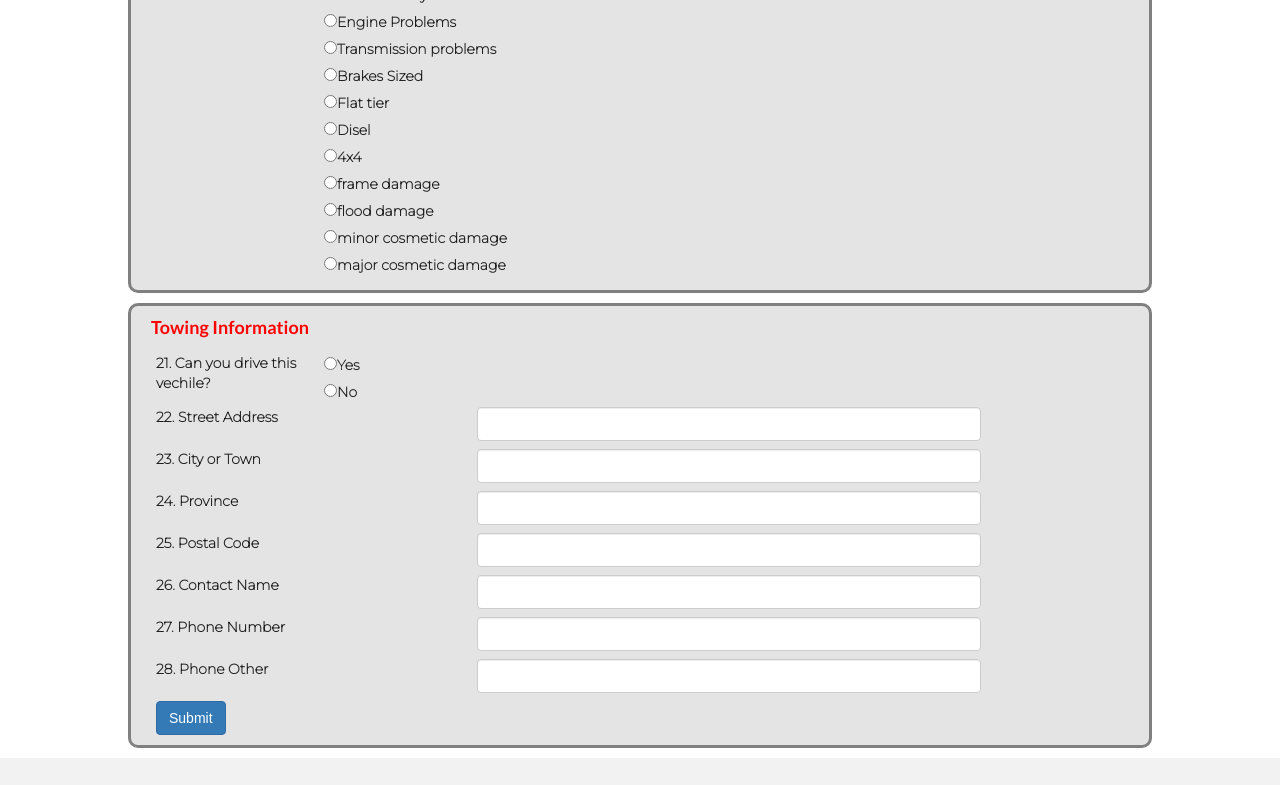
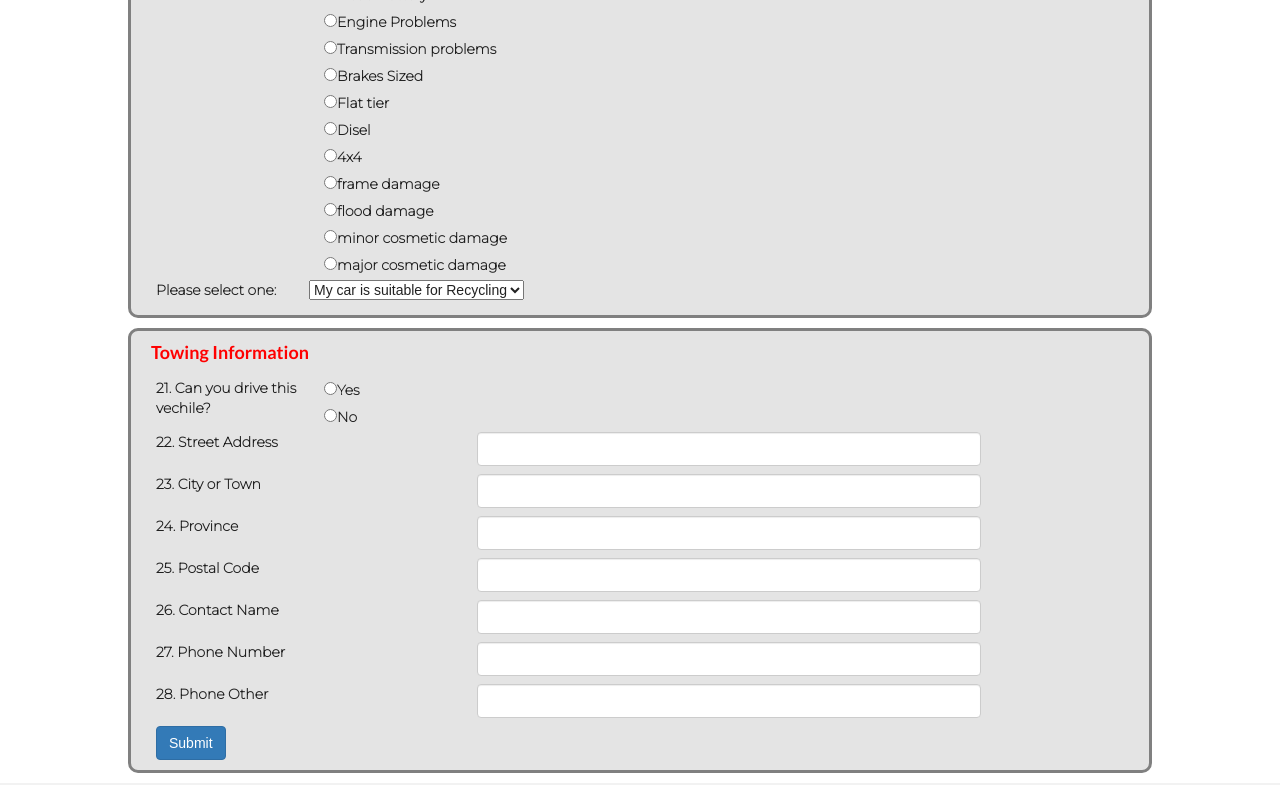
Before and after one commit to Fasih123456/goddt14, a React (Create React App) app: page /DonateToday in a window 1280 px wide. Shown: the part 1443-2228 px from the top of the page. Built offline with nearby package versions, Linux system fonts and the light colour scheme.

Commit message:
added recycling option to donatetoday

```diff
--- a/src/components/Form.js
+++ b/src/components/Form.js
@@ -58,9 +58,9 @@ function HorizontalExample() {
 
 
         <div className='group'>
-        <u>Skip this question you enter no to question 1</u>
+        <u style={{paddingLeft: "13px"}}>Skip this question you enter no to question 1</u>
         <FormText
-          title="            4. You have noted that you are not the registered owner of the vehicle. Please explain the
+          title="4. You have noted that you are not the registered owner of the vehicle. Please explain the
             circumstance of this car(Ex: Abdoned Vechile, on behalf of family member, power of
             attoerny)"
           placeholder="yo"
@@ -175,6 +175,18 @@ function HorizontalExample() {
               id="formHorizontalRadios2"
             />
           </Col>
+
+
+          <Form.Label column sm={2}>
+              Please select one:
+          </Form.Label>
+
+          <Form.Select>
+            <option>My car is suitable for Recycling</option>
+            <option>My car is suitable for Donating</option>
+            <option>Please decide for me</option>
+          </Form.Select>
+
         </Form.Group>
         </div>
         <div className='group'>
--- a/src/css/donatetoday.css
+++ b/src/css/donatetoday.css
@@ -26,3 +26,11 @@
 .col-lg-1, .col-lg-10, .col-lg-11, .col-lg-12, .col-lg-2, .col-lg-3, .col-lg-4, .col-lg-5, .col-lg-6, .col-lg-7, .col-lg-8, .col-lg-9, .col-md-1, .col-md-10, .col-md-11, .col-md-12, .col-md-2, .col-md-3, .col-md-4, .col-md-5, .col-md-6, .col-md-7, .col-md-8, .col-md-9, .col-sm-1, .col-sm-10, .col-sm-11, .col-sm-12, .col-sm-2, .col-sm-3, .col-sm-4, .col-sm-5, .col-sm-6, .col-sm-7, .col-sm-8, .col-sm-9, .col-xs-1, .col-xs-10, .col-xs-11, .col-xs-12, .col-xs-2, .col-xs-3, .col-xs-4, .col-xs-5, .col-xs-6, .col-xs-7, .col-xs-8, .col-xs-9{
     padding-right: 0px;
 }
+
+
+.main.body{
+    margin: auto;
+    width: 80%;
+    padding: 0px;
+    max-width: 400px;
+}
--- a/src/css/header.css
+++ b/src/css/header.css
@@ -2,16 +2,19 @@
     margin: auto;
     width: 80%;
     padding: 10px;
+    max-width: 1600px;
 }
 
 #main-nav{
     margin: auto;
     width: 80%;
     padding: 10px;
+    max-width: 1600px;
 }
 
 .main.body{
     margin: auto;
     width: 80%;
-    padding: 0px
+    padding: 0px;
+    max-width: 400px;
 }
```
